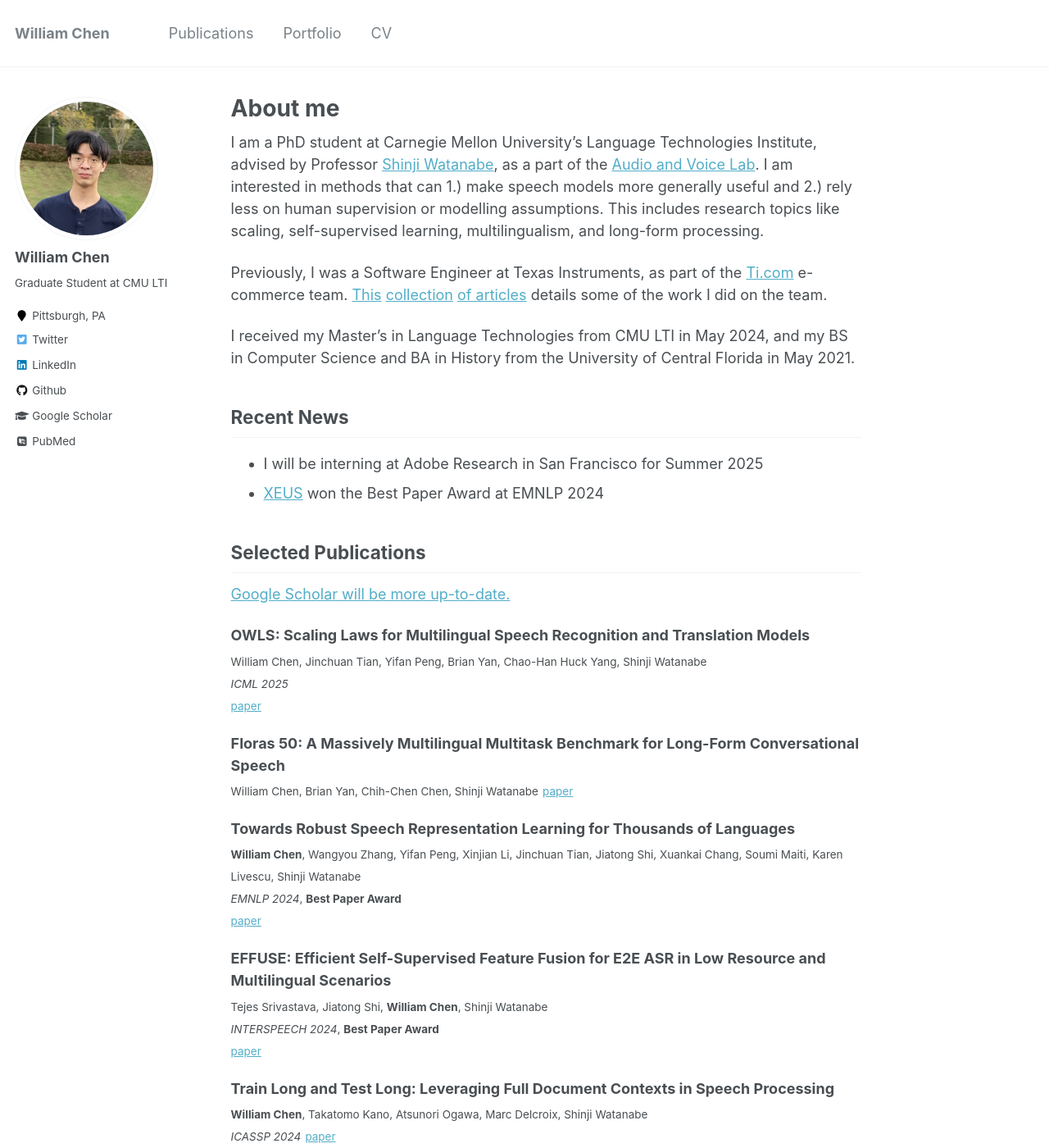
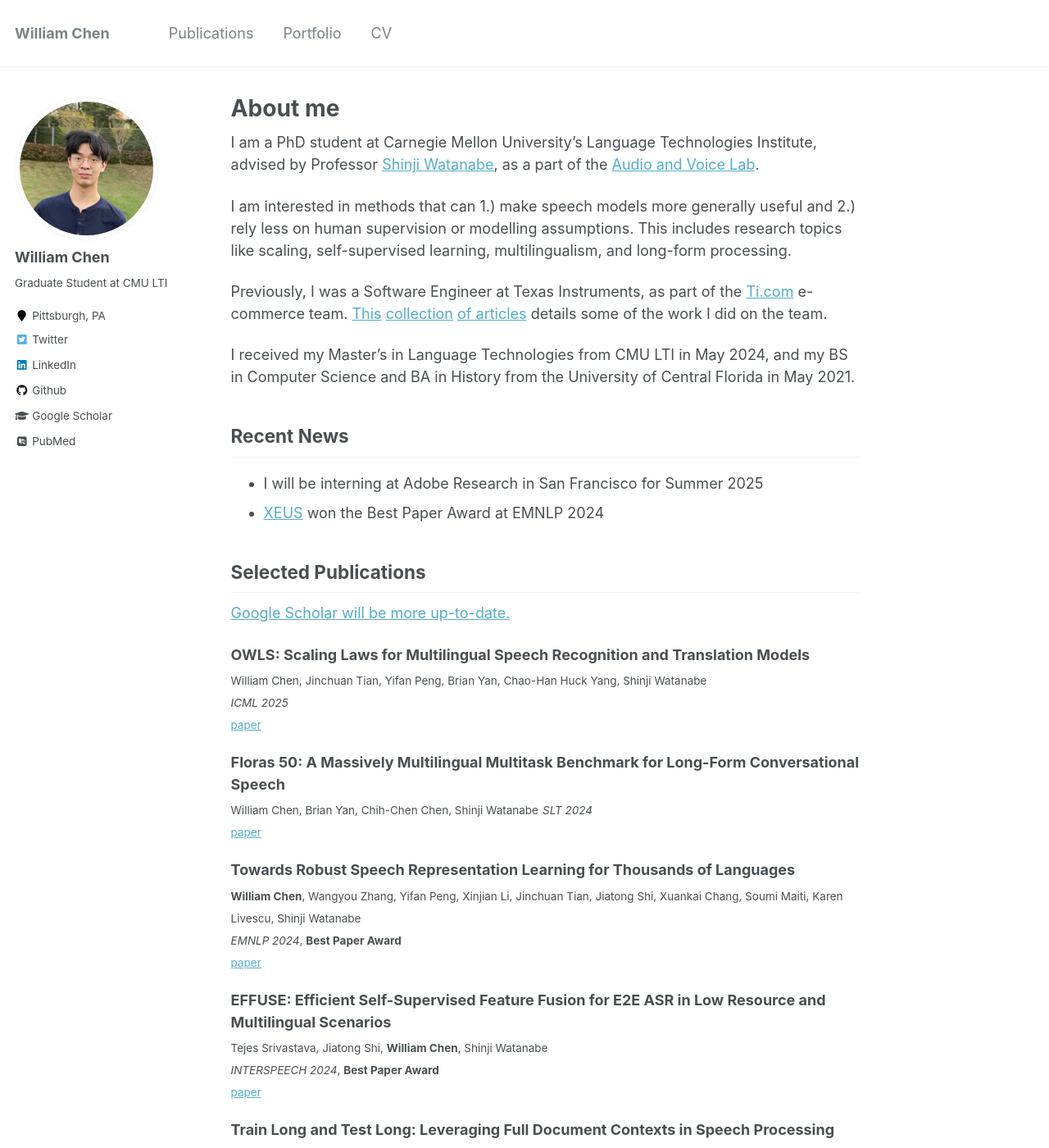
Before and after one commit to wanchichen/wanchichen.github.io, a Jekyll site: the page built from _pages/about.md, in a window 1280 px wide and 1400 px high. Shown: the whole window at 82% size. Built offline with Jekyll 4.4.1, drawn with Linux system fonts in a browser that asks for light colours; some web fonts are replaced.

Commit message:
Update about.md

```diff
--- a/_pages/about.md
+++ b/_pages/about.md
@@ -8,6 +8,7 @@ redirect_from:
 ---
 
 I am a PhD student at Carnegie Mellon University's Language Technologies Institute, advised by Professor [Shinji Watanabe](https://sites.google.com/view/shinjiwatanabe), as a part of the [Audio and Voice Lab](https://shinjiwlab.github.io).
+
 I am interested in methods that can 1.) make speech models more generally useful and 2.) rely less on human supervision or modelling assumptions.
 This includes research topics like scaling, self-supervised learning, multilingualism, and long-form processing.
 
@@ -30,6 +31,7 @@ I received my Master's in Language Technologies from CMU LTI in May 2024, and my
 
 **Floras 50: A Massively Multilingual Multitask Benchmark for Long-Form Conversational Speech**\
 <sub>William Chen, Brian Yan, Chih-Chen Chen, Shinji Watanabe</sub>
+<sub>*SLT 2024*</sub>\
 <sub>[paper](https://ieeexplore.ieee.org/abstract/document/10832167)</sub>
 
 **Towards Robust Speech Representation Learning for Thousands of Languages**\
```
